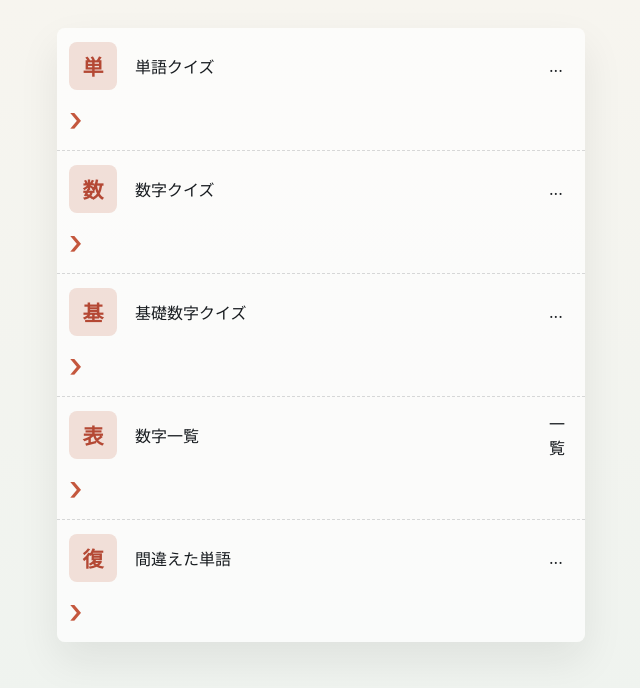
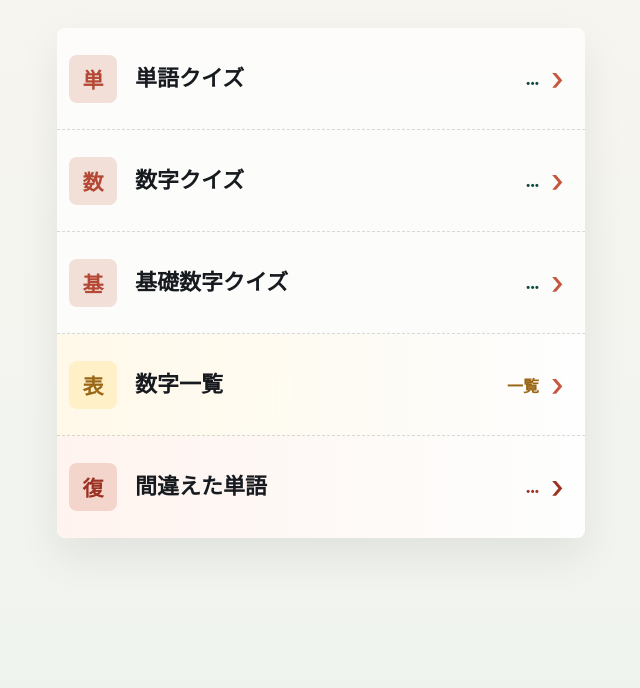
Before and after one commit to Reon0416/make_me_korean, a Next.js app: page / in a window 1280 px wide. Shown: the top 688 px of the page, without its empty margins (319-959 px from the left). Built offline with nearby package versions, Linux system fonts and the light colour scheme; no server answers.

Commit message:
style: refine minimal home menu

```diff
--- a/src/app/page.module.css
+++ b/src/app/page.module.css
@@ -1,54 +1,19 @@
 .homeShell {
   padding-top: 18px;
-}
-
-.homeHero {
-  display: grid;
-  gap: 7px;
-  padding: 8px 2px 18px;
-}
-
-.homeKicker {
-  margin: 0;
-  color: var(--primary-dark);
-  font-size: 12px;
-  font-weight: 900;
-  letter-spacing: 0;
-  text-transform: uppercase;
-}
-
-.homeHero h1 {
-  margin: 0;
-  color: var(--text);
-  font-family:
-    "SF Pro Rounded", "Arial Rounded MT Bold", "Avenir Next", Inter, ui-rounded, system-ui, sans-serif;
-  font-size: clamp(34px, 10vw, 50px);
-  font-weight: 950;
-  letter-spacing: 0;
-  line-height: 1.05;
-}
-
-.homeHero p:last-child {
-  max-width: 24rem;
-  margin: 0;
-  color: var(--muted);
-  font-size: 14px;
-  font-weight: 750;
-  line-height: 1.55;
 }
 
 .trainingList {
   display: grid;
   overflow: hidden;
   border-radius: 8px;
-  background: rgba(255, 255, 255, 0.7);
+  background: rgba(255, 255, 255, 0.74);
   box-shadow: 0 18px 42px rgba(23, 27, 31, 0.08);
 }
 
 .trainingItem {
-  min-height: 94px;
+  min-height: 92px;
   display: grid;
-  grid-template-columns: 54px minmax(0, 1fr) 22px;
+  grid-template-columns: 54px minmax(0, 1fr) auto 20px;
   align-items: center;
   gap: 12px;
   border-bottom: 1px dashed rgba(23, 27, 31, 0.16);
@@ -77,47 +42,59 @@
   font-weight: 950;
 }
 
-.trainingMain {
+.trainingTitle {
   min-width: 0;
-  display: grid;
-  gap: 5px;
+  overflow-wrap: anywhere;
+  font-size: 22px;
+  font-weight: 950;
+  letter-spacing: 0;
+  line-height: 1.16;
 }
 
-.trainingMain strong {
-  overflow-wrap: anywhere;
-  font-size: 21px;
+.trainingCount {
+  min-width: 76px;
+  color: var(--primary-dark);
+  font-family:
+    "SF Pro Rounded", "Arial Rounded MT Bold", "Avenir Next", Inter, ui-rounded, system-ui, sans-serif;
+  font-size: 16px;
+  font-variant-numeric: tabular-nums;
   font-weight: 950;
-  letter-spacing: 0;
-  line-height: 1.18;
-}
-
-.trainingMain span {
-  overflow-wrap: anywhere;
-  color: var(--muted);
-  font-size: 13px;
-  font-style: normal;
-  font-weight: 700;
-  line-height: 1.35;
-}
-
-.trainingMain i {
-  width: fit-content;
-  display: inline-flex;
-  border-radius: 999px;
-  background: #e8f3f0;
-  color: var(--primary-dark);
-  padding: 4px 8px;
-  font-size: 12px;
-  font-style: normal;
-  font-weight: 900;
-  line-height: 1.15;
+  text-align: right;
+  white-space: nowrap;
 }
 
 .trainingArrow {
   color: var(--accent);
-  font-size: 34px;
+  font-size: 32px;
   font-weight: 500;
   line-height: 1;
+}
+
+.study {
+  background: linear-gradient(90deg, rgba(255, 248, 232, 0.94), rgba(255, 255, 255, 0.7));
+}
+
+.study .trainingMark {
+  background: #fff0c8;
+  color: #9a6616;
+}
+
+.study .trainingCount {
+  color: #9a6616;
+}
+
+.review {
+  background: linear-gradient(90deg, rgba(255, 243, 238, 0.96), rgba(255, 255, 255, 0.72));
+}
+
+.review .trainingMark {
+  background: #f3d5cc;
+  color: #9c3322;
+}
+
+.review .trainingCount,
+.review .trainingArrow {
+  color: #9c3322;
 }
 
 @media (min-width: 720px) {
@@ -126,6 +103,6 @@
   }
 
   .trainingItem {
-    min-height: 104px;
+    min-height: 102px;
   }
 }
```
